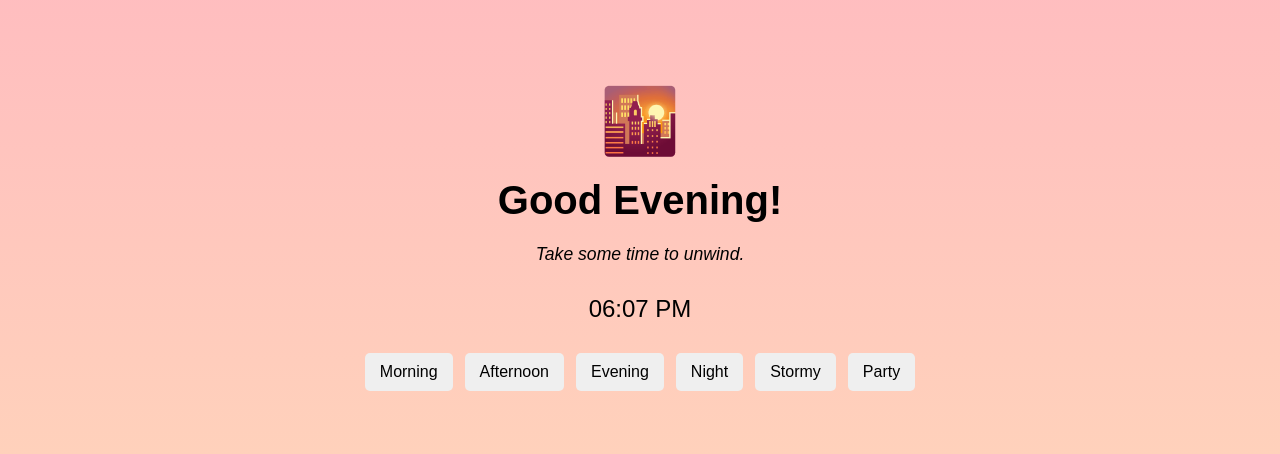
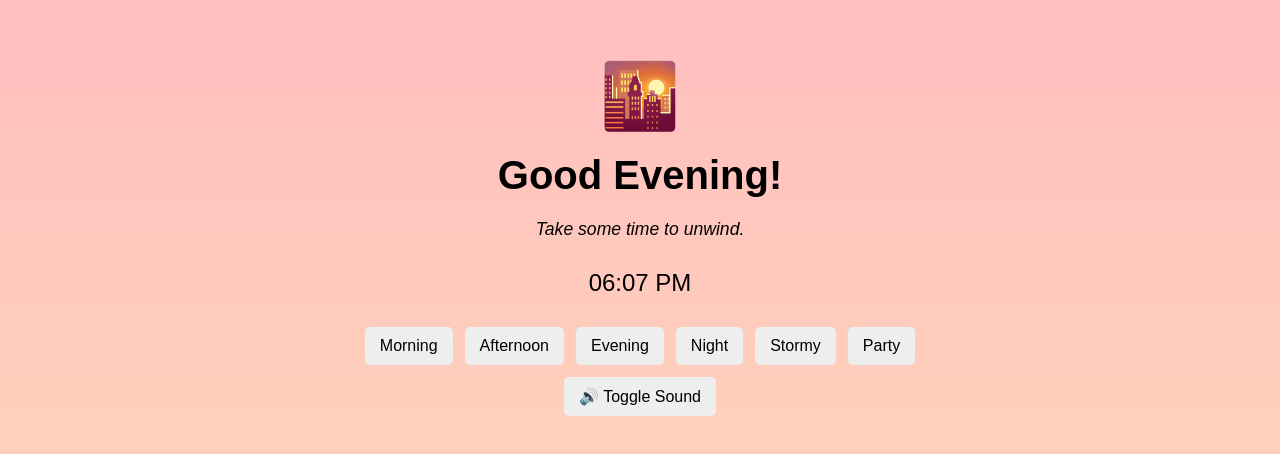
Before and after one commit to ajbrown3/mood-clock, a plain HTML site: page index.html in a window 1280 px wide. Shown: the part 176-630 px from the top of the page. Drawn offline with Linux system fonts and the light colour scheme.

Commit message:
Add files via upload

```diff
--- a/index.html
+++ b/index.html
@@ -13,7 +13,7 @@
       justify-content: center;
       align-items: center;
       height: 100vh;
-      transition: background 1s, color 1s;
+      transition: background 1s ease, color 1s ease;
       text-align: center;
       overflow: hidden;
       padding: 20px;
@@ -41,13 +41,18 @@
       flex-wrap: wrap;
       justify-content: center;
     }
-    .mood-buttons button {
+    .mood-buttons button, #soundToggle {
       margin: 6px;
       padding: 10px 15px;
       font-size: 1em;
       border: none;
       border-radius: 5px;
       cursor: pointer;
+      background-color: #eee;
+      transition: background-color 0.3s;
+    }
+    .mood-buttons button:hover, #soundToggle:hover {
+      background-color: #ccc;
     }
     .stars {
       position: absolute;
@@ -71,7 +76,6 @@
       0%, 100% { transform: translateY(0); }
       50% { transform: translateY(-15px); }
     }
-
     @media (max-width: 600px) {
       h1 { font-size: 2em; }
       #quote, #clock { font-size: 1em; }
@@ -80,12 +84,12 @@
   </style>
 </head>
 <body>
-  <div class="emoji" id="emoji">🕒</div>
+  <div class="emoji" id="emoji" aria-label="Current mood emoji">🕒</div>
   <h1 id="greeting">Welcome!</h1>
   <div id="quote">Loading...</div>
   <div id="clock">--:--</div>
 
-  <div class="mood-buttons">
+  <div class="mood-buttons" role="group" aria-label="Mood selection buttons">
     <button onclick="setMood('morning')">Morning</button>
     <button onclick="setMood('afternoon')">Afternoon</button>
     <button onclick="setMood('evening')">Evening</button>
@@ -94,8 +98,9 @@
     <button onclick="setMood('party')">Party</button>
   </div>
 
+  <button id="soundToggle" onclick="toggleSound()">🔊 Toggle Sound</button>
+
   <div class="stars" id="stars"></div>
-
   <audio id="sound" loop></audio>
 
   <script>
@@ -176,12 +181,21 @@
       quoteEl.textContent = mood.quote;
       emojiEl.textContent = mood.emoji;
       audioEl.src = mood.sound;
-      audioEl.play().catch(() => {}); // prevents autoplay errors
+      audioEl.play().catch(() => {});
+      localStorage.setItem('mood', moodKey);
 
       if (moodKey === 'night') {
         createStars();
       } else {
         starsEl.innerHTML = '';
+      }
+    }
+
+    function toggleSound() {
+      if (audioEl.paused) {
+        audioEl.play().catch(() => {});
+      } else {
+        audioEl.pause();
       }
     }
 
@@ -199,7 +213,14 @@
       clockEl.textContent = time;
     }
 
-    autoSetMoodByTime();
+    // On load
+    const savedMood = localStorage.getItem('mood');
+    if (savedMood && moodData[savedMood]) {
+      setMood(savedMood);
+    } else {
+      autoSetMoodByTime();
+    }
+
     updateClock();
     setInterval(updateClock, 60000);
   </script>
```
